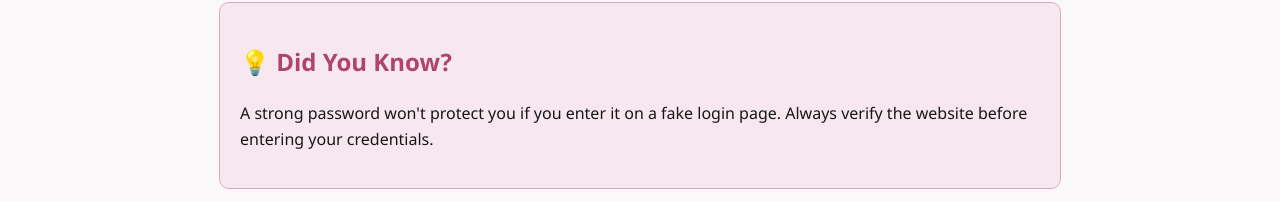
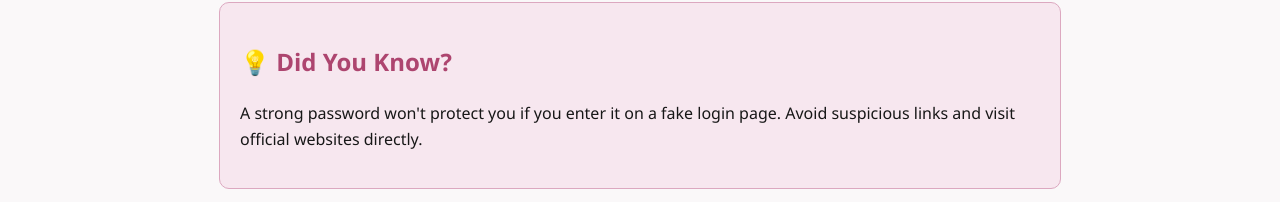
Before and after one commit to raquelpperez/phishing-awareness-project, a plain HTML site: page index.html in a window 1280 px wide. Shown: the part 525-727 px from the top of the page. Drawn offline with Linux system fonts and the light colour scheme.

Commit message:
Update index.html

```diff
--- a/index.html
+++ b/index.html
@@ -36,7 +36,7 @@
   <!-- Did You Know? Box -->
   <section id="did-you-know">
     <h2>💡 Did You Know?</h2>
-    <p>A strong password won't protect you if you enter it on a fake login page. Always verify the website before entering your credentials.</p>
+    <p>A strong password won't protect you if you enter it on a fake login page. Avoid suspicious links and visit official websites directly.</p>
   </section>
 
   <section id="passwords">
```
